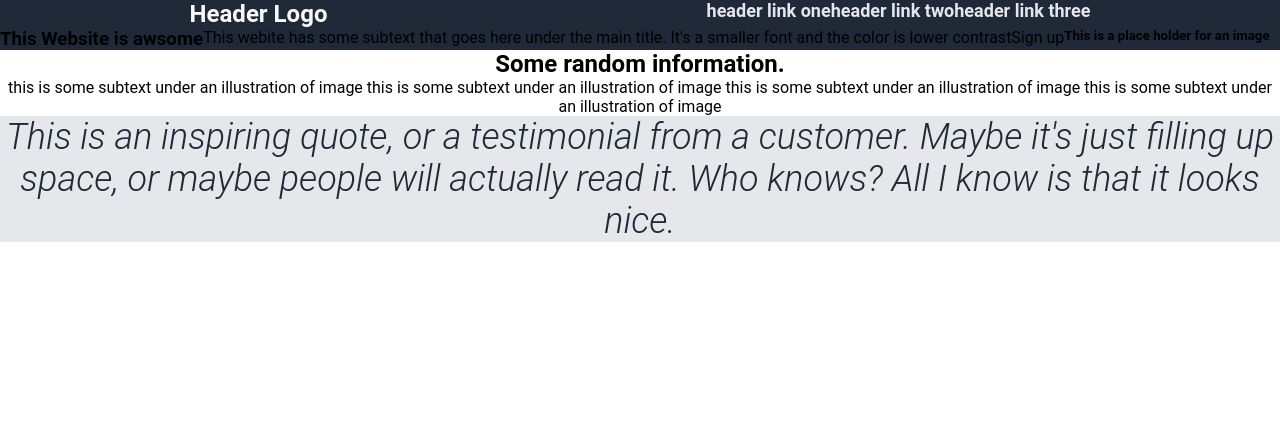
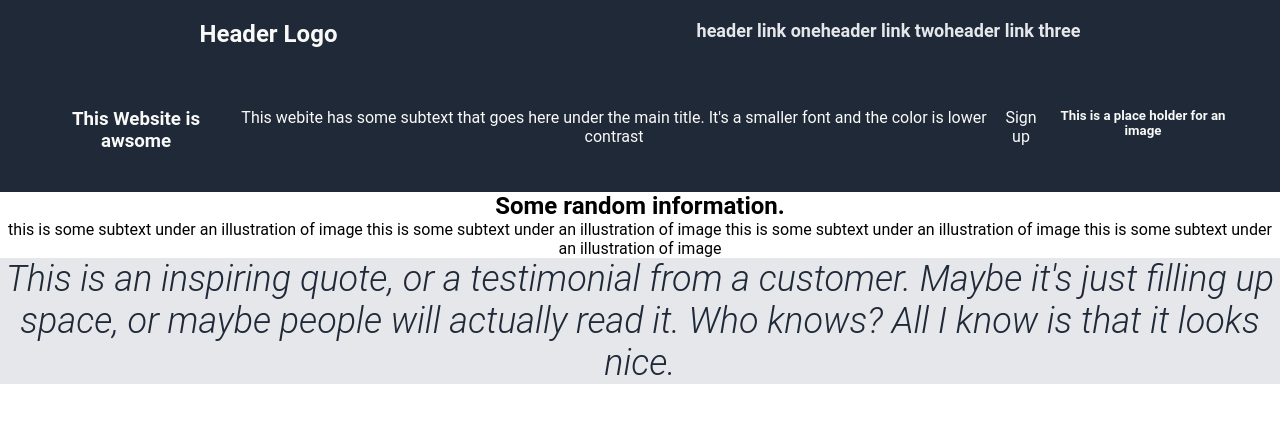
Before and after one commit to jairxortega/landing-page, a plain HTML site: page index.html in a window 1280 px wide. Drawn offline with Linux system fonts and the light colour scheme; a web font is replaced by a local one.

Commit message:
added more padding

```diff
--- a/stylesheet.css
+++ b/stylesheet.css
@@ -15,6 +15,7 @@
     display: flex;
     background-color: #1f2937;
     justify-content: space-around;
+    padding: 20px;
 }
 
 .header-logo {
@@ -38,6 +39,9 @@
 .container-two {
     display: flex;
     background-color: #1f2937;
+    padding: 40px;
+    color: #f9faf8;
+
 }
 
 /* Second section */
```
